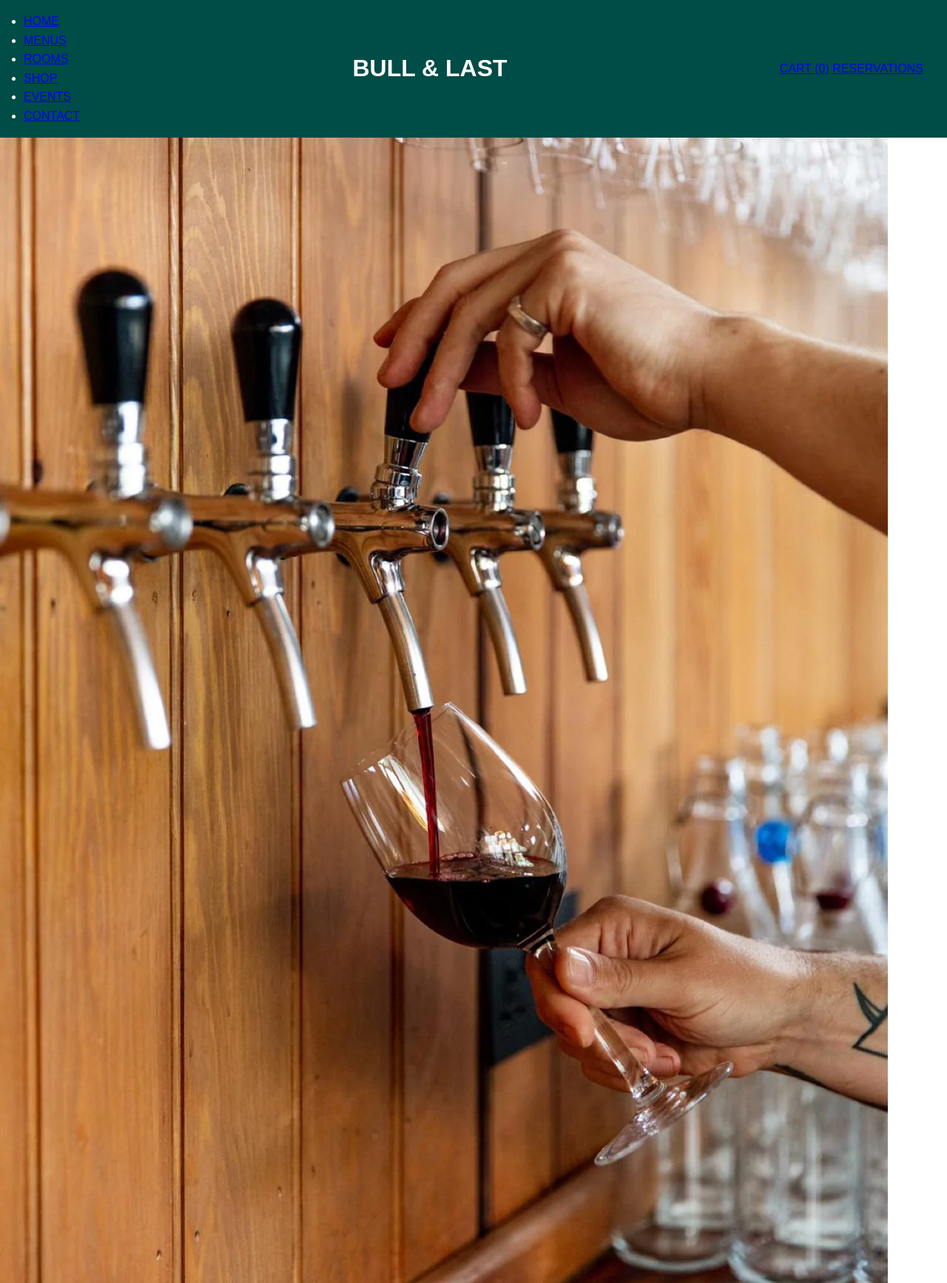
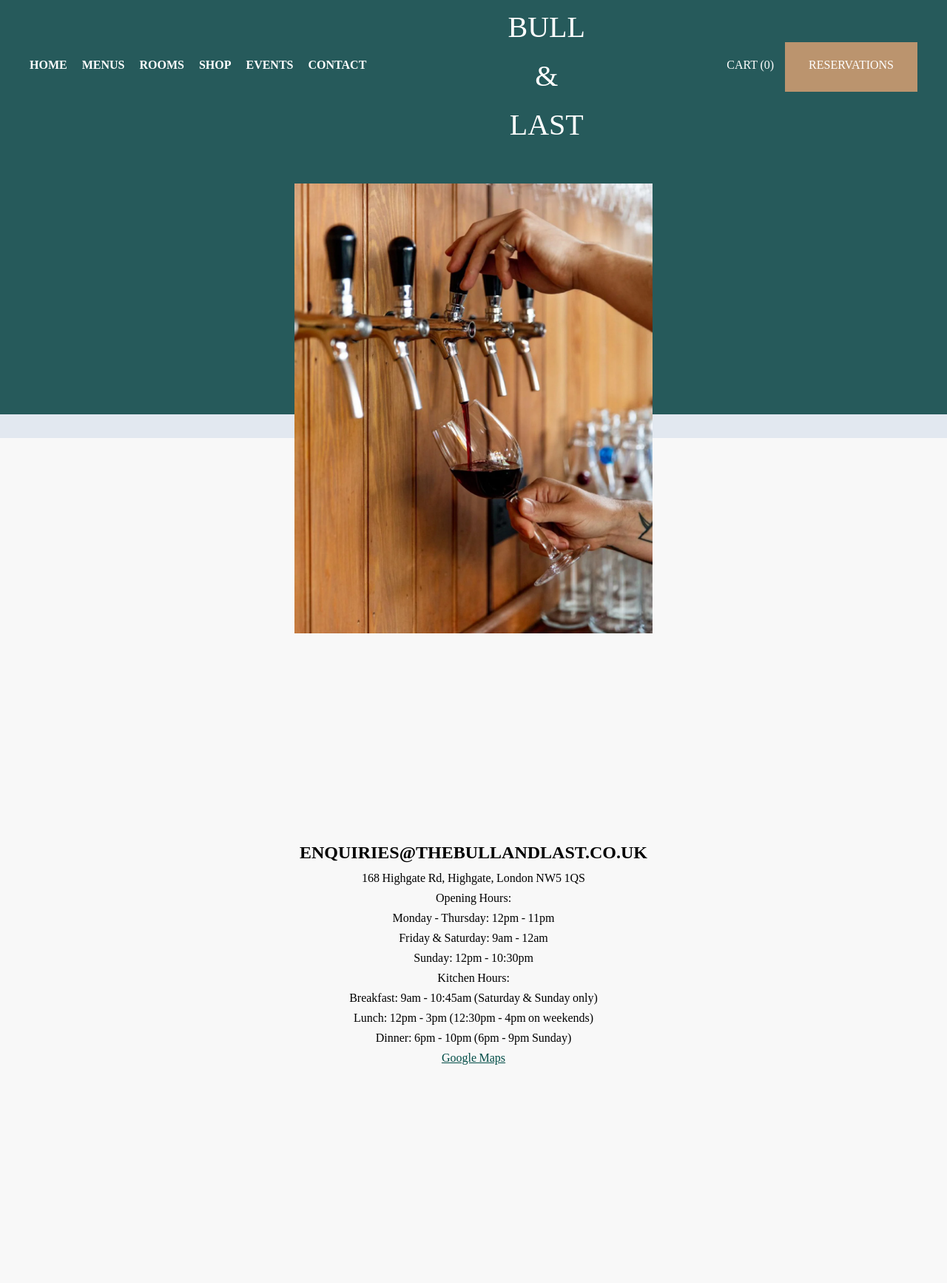
Before and after one commit to KMernDabest/Bull-last-contact-clone, a plain HTML site: page Bulls and last1/index.html in a window 1280 px wide. Shown: the top 1734 px of the page at 74% size. Drawn offline with Linux system fonts and the light colour scheme.

Commit message:
Update styles.css

```diff
--- a/Bulls and last1/styles.css
+++ b/Bulls and last1/styles.css
@@ -1,84 +1,133 @@
-body, h1, h2, p, ul, li, a, img, form {
+* {
     margin: 0;
     padding: 0;
     box-sizing: border-box;
+    scroll-behavior: smooth scroll;
 }
 
 body {
-    font-family: Arial, sans-serif;
-    line-height: 1.6;
+    font-family:"Noto Serif Ahom", serif;
+    font-size: 16px;
+    font-style: normal;
+    color: #000;
+    background-color: #e2e8f0;
+}
+
+/* Background Section */
+.background {
+    width: 100%;
+    height: 100vh; /* Full viewport height */
+    position: relative;
+}
+
+.background-content {
+    height: 70vh; /* Adjust to make space for the hero image */
+    display: flex;
+    flex-direction: column;
+    justify-content: space-between;
+    background-color: #265a5b; /* Dark green background */
+    width: 100%;
 }
 
 .header {
     display: flex;
+    justify-content: space-between;
     align-items: center;
-    justify-content: space-between;
-    padding: 1rem 2rem;
-    background-color: #004C46;
-    color: white;
+    padding: 2.5rem 2.5rem 0;
+    color: #fff;
 }
 
-.nav-links {
+.navbar ul {
     list-style: none;
     display: flex;
-    gap: 1.5rem;
+    gap: 20px;
 }
 
-.nav-links li {
-    display: inline-block;
+.navbar a {
+    text-decoration: none;
+    color: #fff;
+    font-weight: bold;
+    font-size: 1rem;
 }
 
-.nav-links a {
-    text-decoration: none;
-    color: white;
-    font-weight: bold;
+.brand{
+    display: flex;
+    flex-direction: column;
+    align-items: center;
+    justify-content: center;
+    height: 100px;
+    padding: 2.5rem 2.5rem 0;
+    width: 100px;
 }
 
-.logo {
-    flex-grow: 1;
+.brand h1 {
+    font-size: 2.5rem;
+    font-weight:normal;
+    text-align: center;
+    color: #fff;
+}
+
+.link {
+    display: flex;
+    gap: 15px;
+}
+
+.cart {
+    text-decoration: none;
+    color: #fff;
+    font-size: 1rem;
+    align-self: center;
+}
+
+.reservation {
+    text-decoration: none;
+    background-color: #BB946E;
+    color: #fff;
+    padding: 1.25rem 2rem;
+    font-size: 1rem;
+}
+
+.reservation:hover {
+    background-color: #979797;
+}
+
+/* Hero Image Section */
+.hero-image {
+    position: absolute;
+    top: 70%;
+    left: 50%;
+    transform: translate(-50%, -50%);
+    width: 100%;
+    overflow: hidden;
+    display: flex;
+    justify-content: center;
+    align-items: center;
+    height: 78vh;
+    background-size: 50% auto;
+}
+
+.hero-image img {
+    width: 100%;
+    height: 100%;
+    object-fit: contain;
+    margin-bottom: 2rem;
+}
+
+.contact-info {
+    padding: 4rem 2rem;
+    padding-bottom: 500px;
+    background: #F8F8F8;
+    margin-top: 2rem;
+    justify-content: center;
     text-align: center;
 }
 
-.logo img {
-    max-height: 60px;
+.contact-info ul {
+    list-style: none;
 }
 
-.header-button {
-    display: flex;
-    justify-content: flex-end;
-}
-
-.reservation-btn {
-    background-color: #C49366;
-    padding: 0.5rem 1rem;
-    color: white;
-    text-decoration: none;
-    font-weight: bold;
-    border-radius: 5px;
-}
-
-.hero {
-    background-color: #F8F8F8;
-    text-align: center;
-    padding: 5rem 1rem;
-}
-
-.hero h1 {
-    font-size: 3rem;
-    font-weight: bold;
-    color: #333;
-}
-
-.hero img {
-    margin-top: 2rem;
-    width: 50%;
-    height: auto;
-    max-width: 600px;
-}
-
-.contact-info {
-    padding: 2rem;
-    background: #F8F8F8;
+.contact-text {
+    padding-top: 30rem;
     text-align: center;
 }
 
@@ -95,13 +144,13 @@ body {
 
 .contact-form {
     text-align: center;
-    padding: 2rem;
+    padding: 30px 20px;
 }
 
 .contact-form form {
     display: grid;
     grid-template-columns: 1fr 1fr;
-    gap: 1rem;
+    gap: 20px;
     max-width: 600px;
     margin: 0 auto;
 }
@@ -114,7 +163,7 @@ body {
 .contact-form input,
 .contact-form textarea {
     width: 100%;
-    padding: 0.5rem;
+    padding: 10px;
     border: 1px solid #ccc;
     border-radius: 5px;
 }
@@ -126,9 +175,38 @@ body {
 
 .contact-form button {
     grid-column: span 2;
-    padding: 0.75rem;
+    padding: 10px;
     background-color: #d2a679;
     color: white;
-    border:none;
+    border: none;
     cursor: pointer;
 }
+
+footer {
+    background-color: #08272B;
+    color: white;
+    padding: 30px;
+    text-align: center;
+}
+
+.instagram {
+    padding: 20px;
+    background-color: #D3B095;
+}
+
+.footer-bottom {
+    display: flex;
+    justify-content: space-between;
+    align-items: center;
+}
+
+footer ul {
+    list-style: none;
+    display: flex;
+    padding: 0;
+    gap: 15px;
+}
+
+footer ul li {
+    margin: 0 10px;
+}
```
